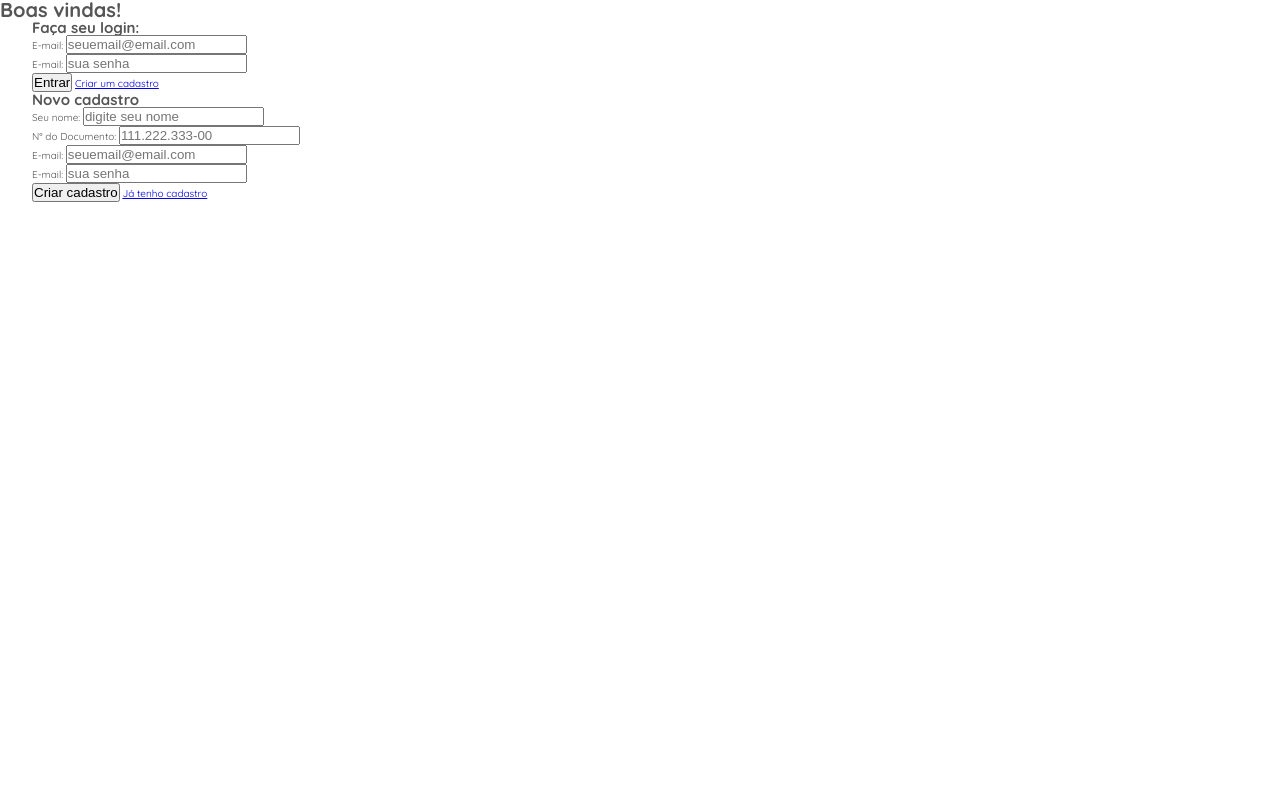
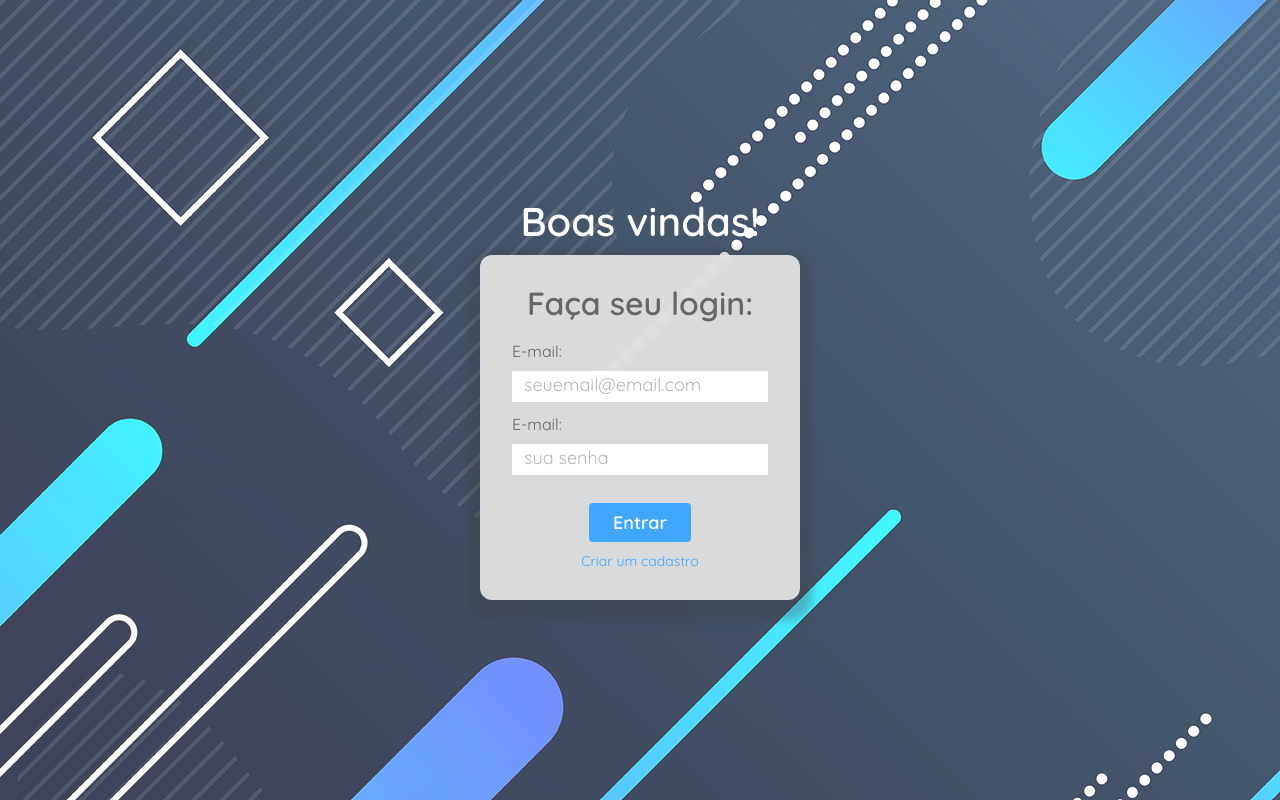
Before and after one commit to LucasMig/teste-tokenlab, a plain HTML site: page index.html in a window 1280 px wide. Drawn offline with Linux system fonts and the light colour scheme.

Commit message:
basic styling finished for login and register pages

```diff
--- a/index.html
+++ b/index.html
@@ -18,10 +18,13 @@
     <script defer src="script.js"></script>
   </head>
   <body>
-    <main>
+    <main class="container">
+      <div class="form__wrapper">
         <h1 class="heading heading--primary">Boas vindas!</h1>
         <form class="form__container container" id="form--login">
-        <h2 class="heading heading--secondary">Faça seu login:</h2>
+          <h2 class="heading heading--secondary heading--form">
+            Faça seu login:
+          </h2>
           <section class="input__container">
             <div class="input">
               <label for="email" class="input__title">E-mail:</label>
@@ -93,10 +96,13 @@
             </div>
           </section>
           <section class="btn__container">
-          <button class="btn btn--submit" type="submit">Criar cadastro</button>
+            <button class="btn btn--submit" type="submit">
+              Criar cadastro
+            </button>
             <a href="#" class="link">Já tenho cadastro</a>
           </section>
         </form>
+      </div>
     </main>
   </body>
 </html>
--- a/style.css
+++ b/style.css
@@ -38,10 +38,11 @@ html {
   --bg: #d9d9d9;
   --base: #4d5d73;
   --main: #008aff;
+  --mainHov: #0071e4;
   --green: #3fce78;
   --yelloworange: #ffb74b;
   --red: #ff4b4b;
-  --text-primary: #555555;
+  --text-primary: #333;
   --text-placeholder: #9c9c9c;
 }
 
@@ -49,7 +50,19 @@ body {
   font-family: "Quicksand", sans-serif;
   line-height: 1;
   font-weight: 400;
-  color: #555;
+  color: var(--text-primary);
+}
+
+main {
+  background-image: url("./img/mainbg.png");
+  opacity: 75%;
+  width: 100vw;
+  height: 100vh;
+  object-fit: cover;
+
+  display: flex;
+  align-items: center;
+  justify-content: center;
 }
 
 /* HELPER CLASSES */
@@ -59,45 +72,107 @@ body {
   padding: 0 3.2rem;
 }
 
+.hidden {
+  display: none;
+}
+
 /* REUSABLE CLASSES */
 .heading {
+  font-weight: 600;
+  text-align: center;
+  margin-bottom: 1.4rem;
 }
 
 .heading--primary {
+  font-size: 4rem;
+  color: #fff;
 }
 
 .heading--secondary {
+  font-size: 3.2rem;
+}
+
+.heading--form {
+  margin-bottom: 2.4rem;
 }
 
 .form__container {
+  background-color: rgba(217, 217, 217, 0.95);
+  width: 32rem;
+  padding: 3.2rem;
+  gap: 2.4rem;
+  border-radius: 12px;
+  backdrop-filter: blur(3px);
+  box-shadow: 0 0.8rem 0.8rem 1.2rem rgba(0, 0, 0, 0.3);
+}
+
+.input__container {
+  display: flex;
+  flex-direction: column;
+  margin-bottom: 1.4rem;
 }
 
 .input {
+  width: 100%;
 }
 
 .input__title {
+  display: block;
+  font-size: 1.6rem;
+  margin-bottom: 1.2rem;
 }
 
 .input__field {
+  border: none;
+  padding: 0.8rem 1.2rem;
+  width: 100%;
+  margin-bottom: 1.4rem;
+}
+
+.input__field::placeholder {
+  font-size: 1.8rem;
+  font-family: "Quicksand", sans-serif;
+  color: var(--text-placeholder);
 }
 
 .btn__container {
+  display: flex;
+  flex-direction: column;
+  align-items: center;
+  gap: 1.2rem;
 }
 
 .btn,
 .btn:link,
 .btn:visited {
+  border: none;
+  padding: 0.8rem 2.4rem;
+  border-radius: 4px;
+  background-color: #008aff;
+  color: #fff;
+  font-size: 1.8rem;
+  font-family: "Quicksand", sans-serif;
+  font-weight: 600;
+  transition: all 0.3s;
 }
 
 .btn:active,
 .btn:hover {
+  background-color: var(--mainHov);
+  cursor: pointer;
 }
 
 .link,
 .link:link,
 .link:visited {
+  text-decoration: none;
+  font-size: 1.4rem;
+  color: var(--main);
+  transition: all 0.3s;
 }
 
 .link:active,
 .link:hover {
+  color: var(--mainHov);
+  cursor: pointer;
 }
```
Lines whose indentation alone changed are shown as unchanged.
